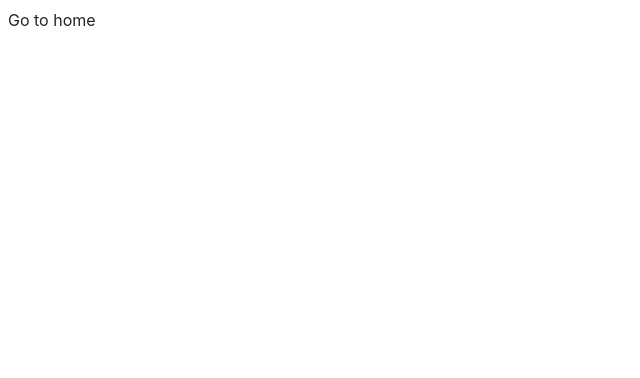
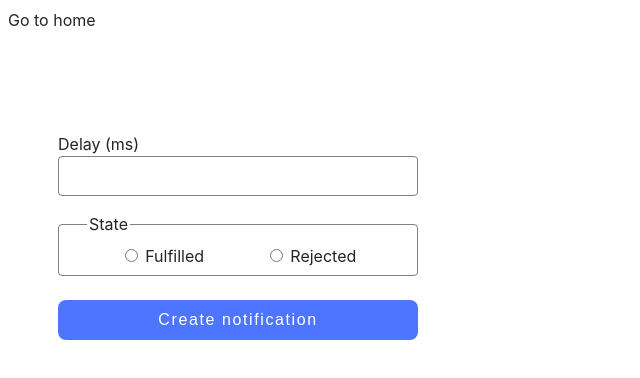
Before and after one commit to KoliaKosyanenko/goit-js-hw-10, a website built with Vite: page src/2-snackbar.html in a window 1280 px wide. Shown: the whole page, without its empty margins (0-640 px from the left). Built offline with nearby package versions, Linux system fonts and the light colour scheme.

Commit message:
Task-2 is done

```diff
--- a/src/2-snackbar.html
+++ b/src/2-snackbar.html
@@ -4,13 +4,34 @@
     <meta charset="UTF-8" />
     <meta http-equiv="X-UA-Compatible" content="IE=edge" />
     <meta name="viewport" content="width=device-width, initial-scale=1.0" />
-    <link rel="stylesheet" href="./css/styles.css">
+    <link rel="stylesheet" href="./css/styles.css" />
     <title>SnackBar</title>
   </head>
   <body>
     <section>
       <a href="./index.html">Go to home</a>
     </section>
+
+    <form class="form">
+      <label>
+        Delay (ms)
+        <input type="number" name="delay" required />
+      </label>
+
+      <fieldset>
+        <legend>State</legend>
+        <label>
+          <input type="radio" name="state" value="fulfilled" required />
+          Fulfilled
+        </label>
+        <label>
+          <input type="radio" name="state" value="rejected" required />
+          Rejected
+        </label>
+      </fieldset>
+
+      <button type="submit">Create notification</button>
+    </form>
     <script src="./js/2-snackbar.js" type="module"></script>
   </body>
 </html>
--- a/src/css/snackbar.css
+++ b/src/css/snackbar.css
@@ -0,0 +1,55 @@
+.form {
+  margin-top: 100px;
+  margin-left: 50px;
+}
+
+.form > button {
+  width: 360px;
+  height: 40px;
+  margin-top: 24px;
+}
+
+.form > label > input {
+  box-sizing: border-box;
+  border: 1px solid rgb(128, 128, 128);
+  border-radius: 4px;
+  width: 360px;
+  height: 40px;
+  color: rgb(46, 47, 66);
+  font-size: 16px;
+  font-weight: 400;
+  line-height: 24px;
+  letter-spacing: 0.05em;
+  padding: 8px 16px;
+}
+
+.form > label {
+  display: grid;
+}
+
+.form > label > input:hover {
+  border: 1px solid rgb(0, 0, 0);
+}
+
+fieldset {
+  width: 360px;
+  margin: 0;
+  height: 40px;
+  height: 64px;
+  margin-top: 16px;
+  padding: 0;
+  display: flex;
+  justify-content: space-evenly;
+  align-items: center;
+  box-sizing: border-box;
+  border: 1px solid rgb(128, 128, 128);
+  border-radius: 4px;
+}
+
+fieldset:hover {
+  border: 1px solid rgb(0, 0, 0);
+}
+
+legend {
+  margin-left: 28px;
+}
--- a/src/js/2-snackbar.js
+++ b/src/js/2-snackbar.js
@@ -0,0 +1,43 @@
+import iziToast from 'izitoast';
+import 'izitoast/dist/css/iziToast.min.css';
+
+const form = document.querySelector('.form');
+
+form.addEventListener('submit', function (event) {
+  event.preventDefault();
+
+  const delayInput = this.elements.delay;
+  const stateInput = this.elements.state;
+
+  const delay = parseInt(delayInput.value);
+  const state = stateInput.value;
+
+  const notificationPromise = new Promise((resolve, reject) => {
+    if (state === 'fulfilled') {
+      setTimeout(() => {
+        resolve(delay);
+      }, delay);
+    } else if (state === 'rejected') {
+      setTimeout(() => {
+        reject(delay);
+      }, delay);
+    }
+  });
+
+  notificationPromise.then(
+    delay => {
+      iziToast.success({
+        title: 'Success',
+        message: `✅ Fulfilled promise in ${delay}ms`,
+      });
+    },
+    delay => {
+      iziToast.error({
+        title: 'Error',
+        message: `❌ Rejected promise in ${delay}ms`,
+      });
+    }
+  );
+
+  this.reset();
+});
```
